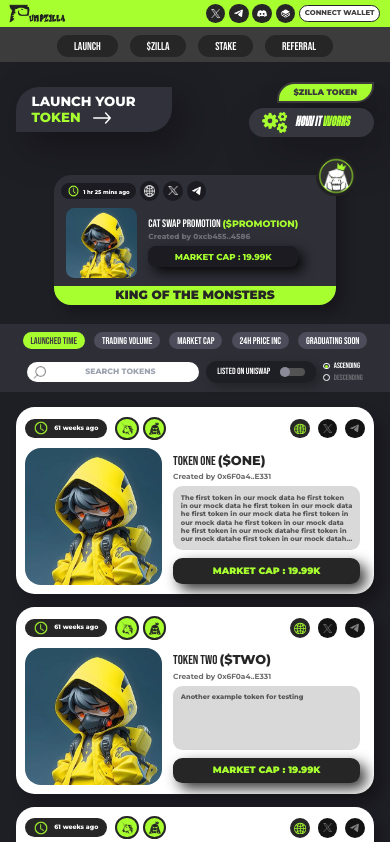
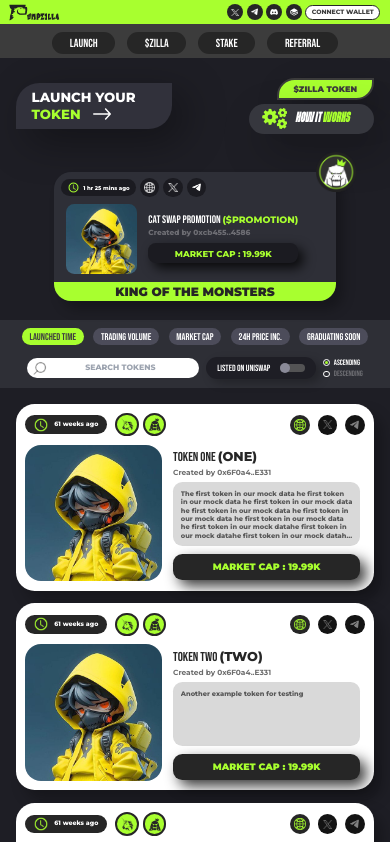
Before and after one commit to vizeerr/zilla, a Next.js app: page / in a window 390 px wide. Shown: the top 842 px of the page. Built offline with nearby package versions, Linux system fonts and the light colour scheme.

Commit message:
navbar v3.2

```diff
--- a/src/components/Card.jsx
+++ b/src/components/Card.jsx
@@ -86,7 +86,7 @@ const Card = ({data}) => {
 
             <div className="md:w-full w-[48vw]">
                 <div className="md:mt-2.5 mt-[0.6vw]">
-                    <p className="font-bebasneue  2xl:text-base md:text-sm text-[3.3vw] font-[400] text-[#262626]">{data.name} <span className=" font-[800] font-montserrat ">(${data.symbol})</span></p>
+                    <p className="font-bebasneue  2xl:text-base md:text-sm text-[3.3vw] font-[400] text-[#262626]">{data.name} <span className=" font-[800] font-montserrat ">({data.symbol})</span></p>
                     <p className="font-montserrat  text-[#303030b5] font-[700] 2xl:text-[0.6rem] md:text-[0.45rem] text-[1.9vw]">Created by {shortId(data.creator)}</p>
                 </div>
                 <div className="md:mt-2.5 mt-[1vw] font-montserrat ">
--- a/src/components/Tabs.jsx
+++ b/src/components/Tabs.jsx
@@ -22,7 +22,7 @@ const Tabs = () => {
           <button onClick={()=>selectTab(0)} className={`${selected==0? 'bg-primary  text-[#3F3F41]': 'bg-[#4C4C5A] text-white'} anim lg:px-4 px-[2vw] font-[400]  rounded-full font-bebasneue  2xl:text-xl lg:text-sm text-[2.5vw] lg:pt-1 lg:pb-0.5 pt-[0.5vw]`}>LAUNCHED TIME</button>
           <button onClick={()=>selectTab(1)} className= {`${selected==1?'bg-primary text-[#3F3F41]': 'bg-[#4C4C5A] text-white'}  anim lg:px-4 px-[2vw] font-[400]  rounded-full font-bebasneue  2xl:text-xl lg:text-sm text-[2.5vw] lg:pt-1 lg:pb-0.5 pt-[0.5vw]`}>TRADING VOLUME</button>
           <button onClick={()=>selectTab(2)} className={`${selected==2?'bg-primary text-[#3F3F41]': 'bg-[#4C4C5A] text-white'}  anim lg:px-4 px-[2vw] font-[400]  rounded-full font-bebasneue  2xl:text-xl lg:text-sm text-[2.5vw] lg:pt-1 lg:pb-0.5 pt-[0.5vw]`}>MARKET CAP</button>
-          <button onClick={()=>selectTab(3)} className={`${selected==3?'bg-primary text-[#3F3F41]': 'bg-[#4C4C5A] text-white'}  anim lg:px-4 px-[2vw] font-[400]  rounded-full font-bebasneue  2xl:text-xl lg:text-sm text-[2.5vw] lg:pt-1 lg:pb-0.5 pt-[0.5vw]`}>24H PRICE INC</button>
+          <button onClick={()=>selectTab(3)} className={`${selected==3?'bg-primary text-[#3F3F41]': 'bg-[#4C4C5A] text-white'}  anim lg:px-4 px-[2vw] font-[400]  rounded-full font-bebasneue  2xl:text-xl lg:text-sm text-[2.5vw] lg:pt-1 lg:pb-0.5 pt-[0.5vw]`}>24H PRICE INC.</button>
           <button onClick={()=>selectTab(4)} className={`${selected==4?'bg-primary text-[#3F3F41]': 'bg-[#4C4C5A] text-white'}  anim lg:px-4 px-[2vw] font-[400]  rounded-full font-bebasneue  2xl:text-xl lg:text-sm text-[2.5vw] lg:pt-1 lg:pb-0.5 pt-[0.5vw]`}>graduating soon</button>
         </div>
         <div className=" flex items-center 2xl:gap-4 lg:gap-3 gap-[2vw] relative">
--- a/src/components/TopNavbar.jsx
+++ b/src/components/TopNavbar.jsx
@@ -26,69 +26,69 @@ const TopNavbar = () => {
 
     <div className="sticky top-0  z-20">
       <div className="bg-primary flex items-center justify-between 2xl:py-3 lg:py-2 py-[1vw]">
-        <div className="2xl:ps-9 lg:ps-6 ps-[2.1vw] w-[22vw] 2xl:w-64 lg:w-44 md:w-32">
+        <div className="lg:ps-6 ps-[2.1vw] w-[20vw] lg:w-44 md:w-32">
           <Link href={"/"}>
             <Image className="w-full"  src={logo} alt="" />
           </Link>
         </div>
-        <div className="flex items-center 2xl:gap-4 md:gap-3 gap-[1vw] md:pe-4 pe-[2.5vw]">
-          <div className="md:flex hidden items-center  2xl:gap-4 md:gap-3 gap-[1.2vw]">
-            <Link href={"/launch"} className={`${pathname == "/launch" ? 'bg-white text-[#262626]' :"bg-sec text-white"} 2xl:px-7 lg:px-6 md:px-5 anim rounded-full font-bebasneue 2xl:text-xl lg:text-lg md:text-base  pt-[0.2vw] pb-[0.1vw]  `}>
+        <div className="flex items-center md:gap-3 gap-[1vw] md:pe-4 pe-[2.5vw]">
+          <div className="md:flex hidden items-center md:gap-3 gap-[1.2vw]">
+            <Link href={"/launch"} className={`${pathname == "/launch" ? 'bg-white text-[#262626]' :"bg-sec text-white"}  lg:px-6 md:px-5 anim rounded-full font-bebasneue 2xl:text-lg lg:text-base md:text-sm   pt-0.5  `}>
             <button href={"/launch"} >LAUNCH</button>
             </Link>
-            <Link href={"/zilla-token"} className={`${pathname == "/zilla-token" ? 'bg-white text-[#262626]' :"bg-sec text-white"} 2xl:px-7 lg:px-6 md:px-5 anim rounded-full font-bebasneue 2xl:text-xl lg:text-lg md:text-base   pt-[0.2vw] pb-[0.1vw]  `} >
+            <Link href={"/zilla-token"} className={`${pathname == "/zilla-token" ? 'bg-white text-[#262626]' :"bg-sec text-white"}  lg:px-6 md:px-5 anim rounded-full font-bebasneue 2xl:text-lg lg:text-base md:text-sm  pt-0.5  `} >
             <button >$ZILLA</button>
             </Link>
 
-            <Link href={"/stake"} className={`${pathname == "/stake" ? 'bg-white text-[#262626]' :"bg-sec text-white"} 2xl:px-7 lg:px-6 md:px-5 anim rounded-full font-bebasneue 2xl:text-xl lg:text-lg md:text-base   pt-[0.2vw] pb-[0.1vw]  `}>
+            <Link href={"/stake"} className={`${pathname == "/stake" ? 'bg-white text-[#262626]' :"bg-sec text-white"}  lg:px-6 md:px-5 anim rounded-full font-bebasneue 2xl:text-lg lg:text-base md:text-sm  pt-0.5  `}>
             <button>STAKE</button>
             </Link>
-            <Link href={"/referral"} className={`${pathname == "/referral" ? 'bg-white text-[#262626]' :"bg-sec text-white"} 2xl:px-7 lg:px-6 md:px-5 anim rounded-full font-bebasneue 2xl:text-xl lg:text-lg md:text-base   pt-[0.2vw] pb-[0.1vw]  `}>
+            <Link href={"/referral"} className={`${pathname == "/referral" ? 'bg-white text-[#262626]' :"bg-sec text-white"}  lg:px-6 md:px-5 anim rounded-full font-bebasneue 2xl:text-lg lg:text-base md:text-sm  pt-0.5  `}>
             <button>REFERRAL</button>
             </Link>
           </div>
 
-          <div className="2xl:w-10 lg:w-8 md:w-6 anim 2xl:h-10 lg:h-8 2xl:p-2.5 lg:p-2.5 md:p-1.5 md:h-6 w-[5vw] h-[5vw] bg-sec flex justify-center items-center rounded-full p-[5px]">
+          <div className="lg:w-8 md:w-6 anim lg:h-8 lg:p-2 md:p-1.5 md:h-6 w-[4vw] h-[4vw] bg-sec flex justify-center items-center rounded-full p-[1vw]">
             <Link href ={"/"} >
               <Image src={xlogo} alt="" />
             </Link>
           </div>
-          <div className="2xl:w-10 lg:w-8 md:w-6 anim 2xl:h-10 lg:h-8 2xl:p-2.5 lg:p-2 md:p-1.5 md:h-6  w-[5vw] h-[5vw] bg-sec flex justify-center items-center rounded-full p-[5px]">
+          <div className="lg:w-8 md:w-6 anim lg:h-8 lg:p-2 md:p-1.5 md:h-6 w-[4vw] h-[4vw] bg-sec flex justify-center items-center rounded-full p-[1vw]">
             <Link href={""} className="me-[0.02rem]">
               <Image src={tlogo}  alt="" />
             </Link>
           </div>
-          <div className="2xl:w-10 lg:w-8 md:w-6 anim 2xl:h-10 lg:h-8 2xl:p-2.5 lg:p-2 md:p-1.5 md:h-6 w-[5vw] h-[5vw] bg-sec flex justify-center items-center rounded-full p-[5px]">
+          <div className="lg:w-8 md:w-6 anim lg:h-8 lg:p-2 md:p-1.5 md:h-6 w-[4vw] h-[4vw] bg-sec flex justify-center items-center rounded-full p-[1vw]">
             <Link href ={"/"} >
               <Image src={dlogo} alt="" />
             </Link>
           </div>
-          <div className="2xl:w-10 lg:w-8 md:w-6 anim 2xl:h-10 lg:h-8 2xl:p-2.5 lg:p-2 md:p-1.5 md:h-6 w-[5vw] h-[5vw] bg-sec flex justify-center items-center rounded-full p-[5px]">
+          <div className="lg:w-8 md:w-6 anim lg:h-8 lg:p-2 md:p-1.5 md:h-6 w-[4vw] h-[4vw] bg-sec flex justify-center items-center rounded-full p-[1vw]">
             <Link href ={"/"} >
               <Image src={glogo} alt="" />
             </Link>
           </div>
         {!connect?
-          <button onClick={()=>setConnect(true)} className="xl:border-[3px] md:border-[2px] border-[1px] anim border-sec rounded-full font-montserrat lg:py-2 md:py-1 lg:px-5 md:px-4   font-[800] bg-white anim text-tertiary 2xl:text-sm lg:text-xs md:text-[0.6rem]  text-[1.8vw] px-[1.2vw] py-[0.5vw] ">CONNECT WALLET</button>
-        : <div className="relative flex items-center lg:gap-5 md:gap-3 gap-2 text-white bg-[#262626] xl:border-[3px] md:border-[2px] border-[1px]  border-sec rounded-full font-montserrat lg:py-1.5 md:py-1 2xl:px-8 lg:px-7 md:px-[1.7rem] font-[800] px-[2.7vw] py-[0.5vw]">
-            <p  onClick = {()=>setConnMenu(!connMenu)} className="2xl:text-sm lg:text-xs md:text-[0.6rem]  text-[1.4vw]">0x45...67fr</p>
-            <div onClick = {()=>setConnMenu(!connMenu)} className={`${connMenu? "rotate-180":"rotate-0"} 2xl:w-4 lg:w-3 md:w-2 w-1.5`}>
+          <button onClick={()=>setConnect(true)} className="xl:border-[3px] md:border-[2px] border-[1px] anim border-sec rounded-full font-montserrat lg:py-1.5  md:px-4   font-[800] bg-white anim text-tertiary lg:text-xs md:text-[0.6rem]  text-[1.6vw] px-[1.4vw] pt-[0.6vw] pb-[0.4vw] ">CONNECT WALLET</button>
+        : <div className="cursor-pointer relative flex items-center lg:gap-4 md:gap-3 gap-3 text-white bg-[#262626] xl:border-[3px] md:border-[2px] border-[1px]  border-sec rounded-full font-montserrat lg:py-1.5 md:py-1 lg:px-7 md:px-[1.9rem] font-[800] px-[2.7vw] py-[0.5vw]">
+            <p  onClick = {()=>setConnMenu(!connMenu)} className="lg:text-xs md:text-[0.6rem]  text-[1.6vw]">0x45...67fr</p>
+            <div onClick = {()=>setConnMenu(!connMenu)} className={`${connMenu? "rotate-180":"rotate-0"} lg:w-3 md:w-2 w-1.5`}>
               <Image src={poly} alt="" className="w-full" />
             </div>
             {connMenu &&
-            <div className="absolute lg:top-[2.6rem] md:top-[2rem] top-[1.3rem] shadow-lg 2xl:w-44 lg:w-40 md:w-32 w-16 end-0 flex items-center  bg-sec 2xl:py-1.5 2x:px-4 py-1 lg:px-2 px-1 md:rounded-[0.7rem] rounded-[0.5rem]">
-              <div className="bg-sec w-3 h-3 absolute top-[-0.3vw] end-[45%] rotate-45"></div>
+            <div className=" absolute lg:top-[2.6rem] md:top-[2rem] top-[1.3rem] shadow-xl lg:w-[9.5rem] md:w-32 w-[19vw] end-0 flex items-center  bg-sec md:py-2 py-[0.8vw] md:px-2 px-[0.8vw] md:rounded-[0.6rem] rounded-[0.5rem]">
+              <div className="bg-sec w-2 h-2 absolute top-[-0.2vw] end-[45%] rotate-45"></div>
                 <div onClick={()=>setConnect(false)} className="flex flex-col items-center w-1/2 py-1 hover:bg-[#37383A] rounded-md">
-                <div className="2xl:w-5 2xl:h-5 lg:w-4 lg:h-4 md:w-3 md:h-3 w-2 h-2">
+                  <div className=" md:w-3.5 w-2">
                     <Image src={power} alt="" />
                   </div>
-                <p className="2xl:text-[0.6rem] lg:text-[0.5rem] md:text-[0.4rem] text-[0.2rem] md:mt-1.5 mt-0.5">Disconnect</p>
+                  <p className="lg:text-[0.5rem] md:text-[0.4rem] text-[0.3rem] md:mt-1.5 mt-0.5">Disconnect</p>
                 </div>
                 <div className="flex flex-col items-center py-1 hover:bg-[#37383A] w-1/2 rounded-md">
-              <div className="2xl:w-5 2xl:h-5 lg:w-4 lg:h-4 md:w-3 md:h-3 w-2 h-2">
+                  <div className="md:w-3.5 w-2">
                     <Image src={profile} alt="" />
                   </div>
-                <p className="2xl:text-[0.6rem] lg:text-[0.5rem] md:text-[0.4rem] text-[0.2rem] md:mt-1.5 mt-0.5">Profile</p>
+                  <p className="lg:text-[0.5rem] md:text-[0.4rem] text-[0.3rem] md:mt-1.5 mt-0.5">Profile</p>
                 </div>
             </div>
             }
@@ -99,17 +99,17 @@ const TopNavbar = () => {
       </div>
       <div className="py-[1.2vw] md:hidden flex justify-center gap-[3.1vw] bg-[#3C3C3C]">
         <Link href={"/launch"}>
-          <button className={`${pathname == "/launch" ? 'bg-white text-[#262626]' :"bg-sec text-white"} px-[4.3vw] anim rounded-full font-bebasneue  text-[2.9vw] pt-[0.9vw] pb-[0.4vw]  `}>LAUNCH</button>
+          <button className={`${pathname == "/launch" ? 'bg-white text-[#262626]' :"bg-sec text-white"} px-[4.5vw] anim rounded-full font-bebasneue  text-[3vw] pt-[0.7vw] pb-[0.3vw]  `}>LAUNCH</button>
           </Link>
           <Link href={"/zilla-token"}>
-          <button className={`${pathname == "/zilla-token" ? 'bg-white text-[#262626]' :"bg-sec text-white"} px-[4.3vw] anim rounded-full font-bebasneue  text-[2.9vw] pt-[0.9vw] pb-[0.4vw]  `}>$ZILLA</button>
+          <button className={`${pathname == "/zilla-token" ? 'bg-white text-[#262626]' :"bg-sec text-white"} px-[4.5vw] anim rounded-full font-bebasneue  text-[3vw] pt-[0.7vw] pb-[0.3vw]   `}>$ZILLA</button>
           </Link>
 
           <Link href={"/stake"}>
-          <button className={`${pathname == "/stake" ? 'bg-white text-[#262626]' :"bg-sec text-white"} px-[4.3vw] anim rounded-full font-bebasneue  text-[2.9vw] pt-[0.9vw] pb-[0.4vw]  `}>STAKE</button>
+          <button className={`${pathname == "/stake" ? 'bg-white text-[#262626]' :"bg-sec text-white"} px-[4.5vw] anim rounded-full font-bebasneue  text-[3vw] pt-[0.7vw] pb-[0.3vw]   `}>STAKE</button>
           </Link>
           <Link href={"/referral"}>
-          <button className={`${pathname == "/referral" ? 'bg-white text-[#262626]' :"bg-sec text-white"} px-[4.3vw] anim rounded-full font-bebasneue  text-[2.9vw] pt-[0.9vw] pb-[0.4vw]  `}>REFERRAL</button>
+          <button className={`${pathname == "/referral" ? 'bg-white text-[#262626]' :"bg-sec text-white"} px-[4.5vw] anim rounded-full font-bebasneue  text-[3vw] pt-[0.7vw] pb-[0.3vw]   `}>REFERRAL</button>
           </Link>
       </div>
     </div>
```
Also changed, not shown: src/assets/wlogoprim.png. Lines whose indentation alone changed are shown as unchanged.
